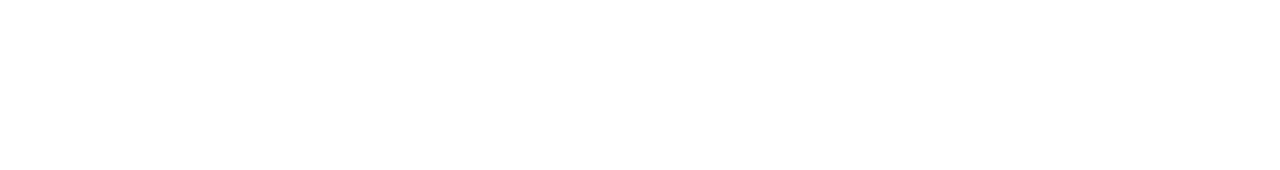
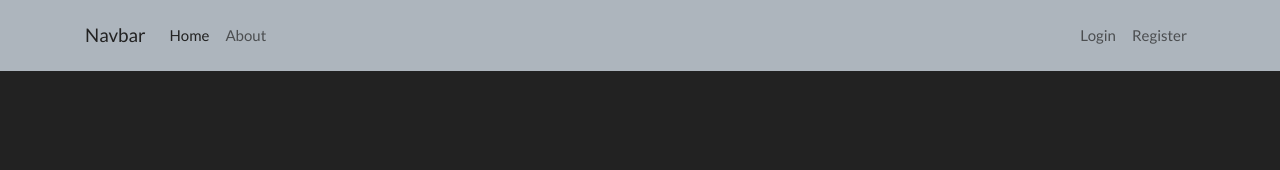
Before and after one commit to capudougmor/CRUDNotasComNode, a website: page src/views/layout.html in a window 1280 px wide. Drawn offline with nearby package versions, Linux system fonts and the light colour scheme; files that its build step writes are made by us from their sources.

Commit message:
Configuracao do boostrap e menu navegacao

```diff
--- a/src/views/layout.html
+++ b/src/views/layout.html
@@ -5,10 +5,22 @@
     <meta name="viewport" content="width=device-width, initial-scale=1.0">
     <meta http-equiv="X-UA-Compatible" content="ie=edge">
     <title>Notas</title>
+
+    <link rel="stylesheet" href="https://stackpath.bootstrapcdn.com/bootswatch/4.5.0/darkly/bootstrap.min.css">
+    <link rel="stylesheet" href="https://stackpath.bootstrapcdn.com/font-awesome/4.7.0/css/font-awesome.min.css">
+    <link rel="stylesheet" href="./css/main.css">
 </head>
 <body>
-    {% block content %}
+    {% include "partials/navigation.html" %}
 
-    {% endblock %}
+    <main class="container p-5">
+        {% block content %}
+
+        {% endblock %}
+    </main>
+
+    <script src="https://stackpath.bootstrapcdn.com/bootstrap/4.5.0/js/bootstrap.min.js" integrity="sha384-OgVRvuATP1z7JjHLkuOU7Xw704+h835Lr+6QL9UvYjZE3Ipu6Tp75j7Bh/kR0JKI" crossorigin="anonymous"></script>
+    <script src="https://code.jquery.com/jquery-3.5.1.slim.min.js" integrity="sha384-DfXdz2htPH0lsSSs5nCTpuj/zy4C+OGpamoFVy38MVBnE+IbbVYUew+OrCXaRkfj" crossorigin="anonymous"></script>
+    <script src="https://cdn.jsdelivr.net/npm/popper.js@1.16.0/dist/umd/popper.min.js" integrity="sha384-Q6E9RHvbIyZFJoft+2mJbHaEWldlvI9IOYy5n3zV9zzTtmI3UksdQRVvoxMfooAo" crossorigin="anonymous"></script>
 </body>
 </html>
--- /dev/null
+++ b/src/views/partials/navigation.html
@@ -0,0 +1,26 @@
+<nav class="navbar navbar-expand-lg navbar-light bg-light">
+  <div class="container">
+        <a class="navbar-brand" href="/">Navbar</a>
+    <button class="navbar-toggler" type="button" data-toggle="collapse" data-target="#navbarNav" aria-controls="navbarNav" aria-expanded="false" aria-label="Toggle navigation">
+        <span class="navbar-toggler-icon"></span>
+    </button>
+    <div class="collapse navbar-collapse" id="navbarNav">
+        <ul class="navbar-nav">
+            <li class="nav-item active">
+                <a class="nav-link" href="/">Home <span class="sr-only">(current)</span></a>
+            </li>
+            <li class="nav-item">
+                <a class="nav-link" href="#">About</a>
+            </li>
+        </ul>
+        <ul class="navbar-nav ml-auto">
+            <li class="nav-item">
+                <a href="" class="nav-link">Login</a>
+            </li>
+            <li class="nav-item">
+                <a href="" class="nav-link">Register</a>
+            </li>
+        </ul>
+    </div>
+  </div>
+</nav>
```
Also changed, not shown: src/publics/css/main.css (added).
